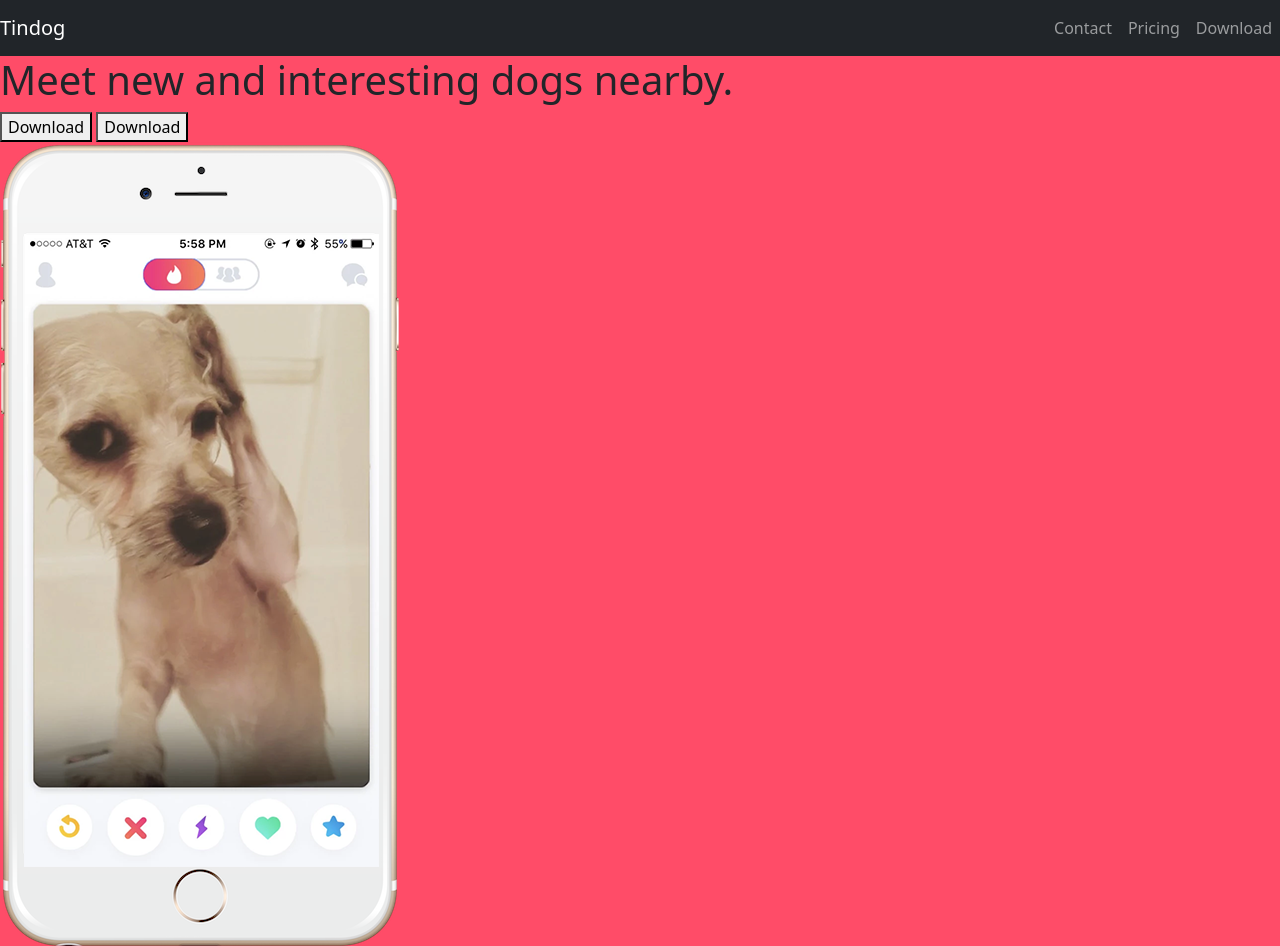
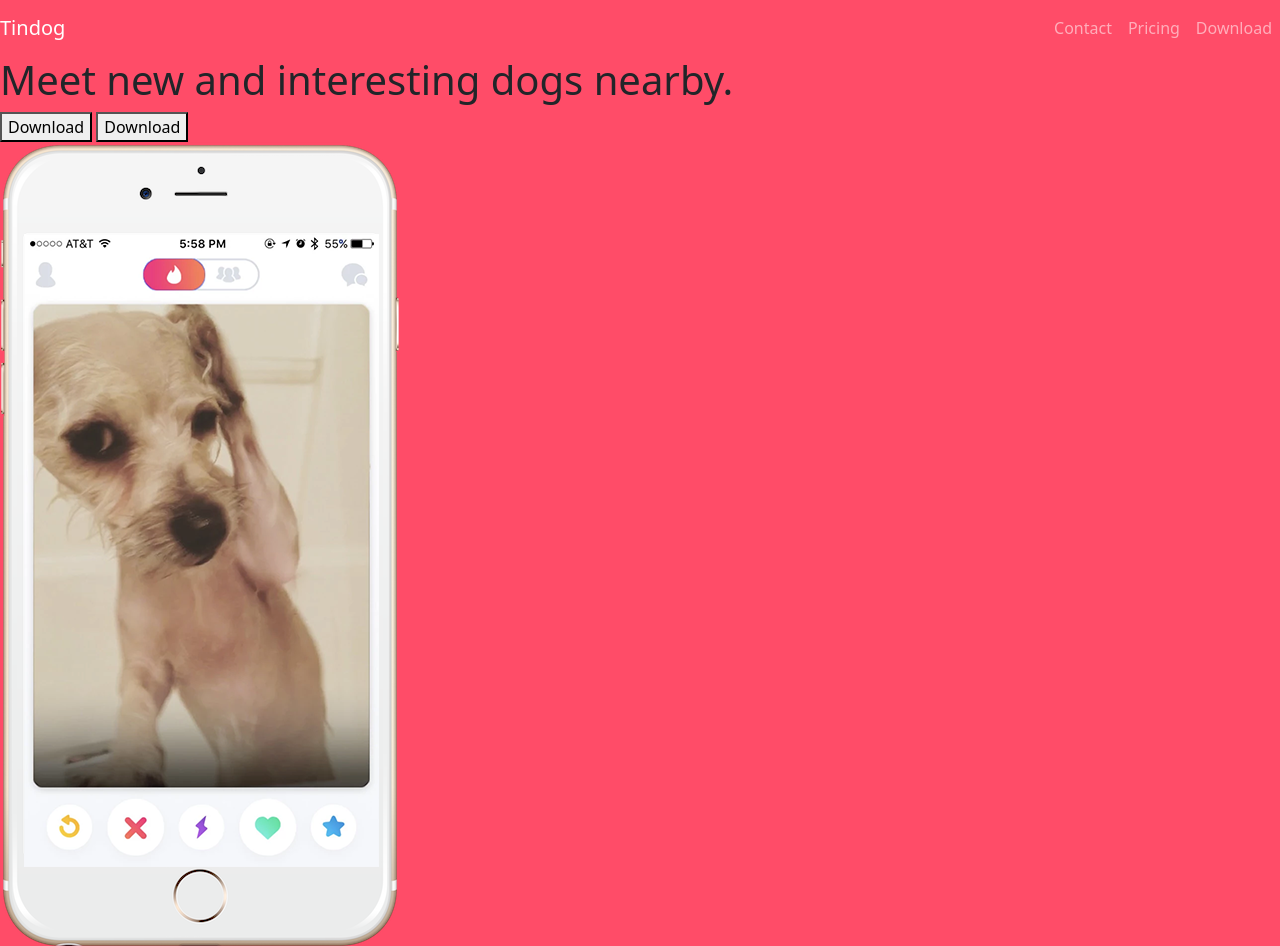
Before and after one commit to svndor/tingdog, a plain HTML site: page index.html in a window 1280 px wide. Shown: the top 946 px of the page. Drawn offline with nearby package versions, Linux system fonts and the light colour scheme.

Commit message:
Remove navbar background color

```diff
--- a/index.html
+++ b/index.html
@@ -15,7 +15,7 @@
 
     <!-- Nav Bar -->
 
-    <nav class="navbar bg-dark navbar-expand-lg navbar-dark">
+    <nav class="navbar navbar-expand-lg navbar-dark">
       <a class="navbar-brand" href="">Tindog</a>
       <button class="navbar-toggler" type="button" data-bs-toggle="collapse" data-bs-target="#navbarSupportedContent" aria-controls="navbarSupportedContent" aria-expanded="false" aria-label="Toggle navigation">
         <span class="navbar-toggler-icon"></span>
```
